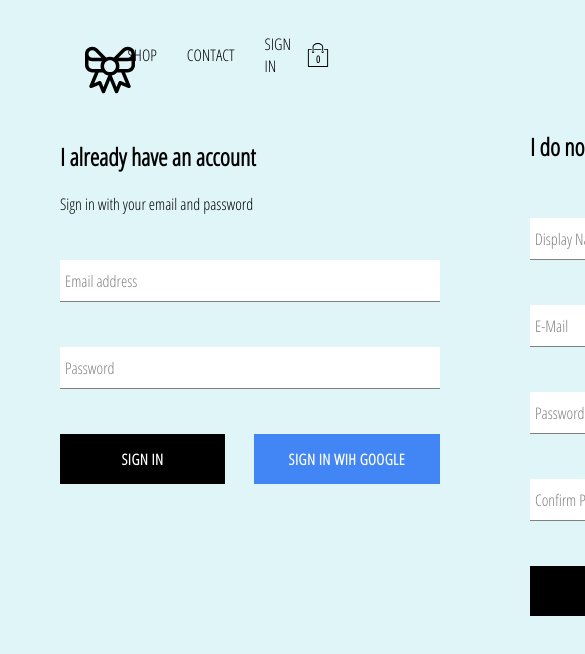
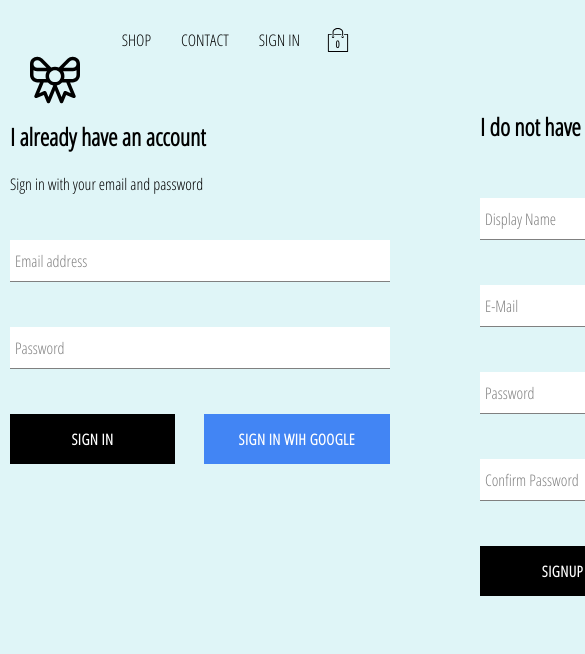
Before and after one commit to Arulpiruthiviraj/clothing-store, a React (Create React App) app: page /signin in a window 390 px wide. Shown: the top 654 px of the page, 585 px wide, since content can reach past the window. Built offline with nearby package versions, Linux system fonts and the light colour scheme; no server answers.

Commit message:
mobile responsiveness added

```diff
--- a/package.json
+++ b/package.json
@@ -12,13 +12,14 @@
     "react-redux": "^7.2.0",
     "react-router": "^5.1.2",
     "react-router-dom": "^5.1.2",
-    "react-scripts": "3.3.1",
+    "react-scripts": "^3.3.1",
     "react-stripe-checkout": "^2.6.3",
     "redux": "^4.0.5",
     "redux-logger": "^3.0.6",
     "redux-persist": "^6.0.0",
     "reselect": "^4.0.0",
-    "sass": "^1.25.0"
+    "sass": "^1.25.0",
+    "styled-components": "^5.0.1"
   },
   "scripts": {
     "start": "react-scripts start",
--- a/src/App.css
+++ /dev/null
@@ -1,12 +0,0 @@
-body {
-  font-family: 'Open Sans Condensed', sans-serif;
-  padding:20px 60px;
-  background-color:rgb(223, 245, 247);
-}
-a {
-text-decoration: none;
-color: black;
-}
-*{
-  box-sizing: border-box;
-}
--- a/src/App.js
+++ b/src/App.js
@@ -2,7 +2,7 @@ import React,{useEffect}from 'react';
 import HomePage from './pages/homepage/HomePage';
 import { Route, Switch,Redirect} from 'react-router';
 import ShopPage from './pages/shop/ShopPage';
-import "./App.css";
+import {GlobalStyle} from './components/global-styles/GlobalStyle';
 import Header from './components/header/Header';
 import { SignInUp } from './pages/sign-in-out/SignInUp';
 import {auth,createUserProfileDocument} from "./firebase/FirebaseUtils.js"
@@ -37,6 +37,7 @@ useEffect(() => {
 
   return (
     <div className="App">
+      <GlobalStyle/>
        <Header/>
        <Switch>
           <Route exact path="/" component={HomePage} />
--- a/src/components/collection-item/collection-item.scss
+++ b/src/components/collection-item/collection-item.scss
@@ -23,6 +23,12 @@
     position: absolute;
     top: 255px;
     display: none;
+    @media only screen and (max-width:800px){
+      display: block;
+      opacity:0.9;
+      min-width: unset;
+      padding:0 10px
+    }
   }
   &:hover {
     .image{
@@ -33,6 +39,18 @@
       display: flex;
     }
   }
+  @media only screen and (max-width:800px){
+    width: 40vw;
+
+    &:hover {
+      .image{
+        opacity: unset;
+      }
+      .custom-button{
+        opacity:unset;
+      }
+    }
+}
     .collection-footer {
       width: 100%;
       height: 5%;
--- /dev/null
+++ b/src/components/global-styles/GlobalStyle.js
@@ -0,0 +1,25 @@
+import {createGlobalStyle} from 'styled-components'
+
+export const GlobalStyle = createGlobalStyle`
+body {
+    font-family: 'Open Sans Condensed', sans-serif;
+    padding:20px 40px;
+    background-color:rgb(223, 245, 247);
+
+    @media only screen and (max-width:800px){
+        padding: 10px;
+    }
+  }
+
+
+  a {
+  text-decoration: none;
+  color: black;
+  }
+
+
+  *{
+    box-sizing: border-box;
+  }
+
+  `
--- a/src/components/header/header.css
+++ b/src/components/header/header.css
@@ -5,10 +5,23 @@
   justify-content: space-between;
   margin-bottom: 25px;
 }
+@media only screen and (max-width: 800px) {
+  .header {
+    height: 60px;
+    padding: 20px;
+    margin-bottom: 20px;
+  }
+}
 .header .logo-container {
   height: 100px;
   width: 100px;
   padding: 25px;
+}
+@media only screen and (max-width: 800px) {
+  .header .logo-container {
+    width: 50px;
+    padding: 0;
+  }
 }
 .header .options {
   width: 50%;
@@ -17,6 +30,11 @@
   align-items: center;
   justify-content: flex-end;
 }
+@media only screen and (max-width: 800px) {
+  .header .options {
+    width: 80%;
+  }
+}
 .header .options .option {
   padding: 10px 15px;
   cursor: pointer;
--- a/src/components/header/header.scss
+++ b/src/components/header/header.scss
@@ -4,11 +4,20 @@
     display: flex;
     justify-content: space-between;
     margin-bottom: 25px;
+    @media only screen and (max-width:800px){
+      height: 60px;
+      padding: 20px;
+      margin-bottom: 20px;
+  }
 
     .logo-container {
       height: 100px;
       width: 100px;
       padding: 25px;
+      @media only screen and (max-width:800px){
+        width: 50px;
+        padding:0;
+    }
     }
 
     .options {
@@ -17,6 +26,10 @@
       display: flex;
       align-items: center;
       justify-content: flex-end;
+      @media only screen and (max-width:800px){
+        width: 80%;
+
+    }
 
       .option {
         padding: 10px 15px;
--- a/src/components/menu-items/menu-item.css
+++ b/src/components/menu-items/menu-item.css
@@ -37,6 +37,11 @@
 .menu-item:last-child {
   margin-left: 7.5px;
 }
+@media only screen and (max-width: 800px) {
+  .menu-item {
+    height: 380px;
+  }
+}
 .menu-item .content {
   height: 90px;
   padding: 0 25px;
--- a/src/components/menu-items/menu-item.scss
+++ b/src/components/menu-items/menu-item.scss
@@ -42,6 +42,9 @@
     &:last-child {
       margin-left: 7.5px;
     }
+    @media only screen and (max-width:800px){
+      height: 380px;
+  }
 
     .content {
       height: 90px;
--- a/src/components/preview-collection/preview-collection.scss
+++ b/src/components/preview-collection/preview-collection.scss
@@ -2,6 +2,9 @@
     display: flex;
     flex-direction: column;
     margin-bottom: 30px;
+    @media only screen and (max-width:800px){
+      align-items: center;
+        }
 
     .title {
       font-size: 28px;
@@ -11,5 +14,11 @@
     .preview {
       display: flex;
       justify-content: space-between;
+
+      @media only screen and (max-width:800px){
+        display: grid ;
+        grid-template-columns: 1fr 1fr;
+        grid-gap: 15px;
+      }
     }
   }
```
Also changed, not shown: src/components/collection-item/collection-item.css (+19 -0 lines), src/components/preview-collection/preview-collection.css (+12 -0 lines), 2 other files (tests, documents, lock files or other folders).
